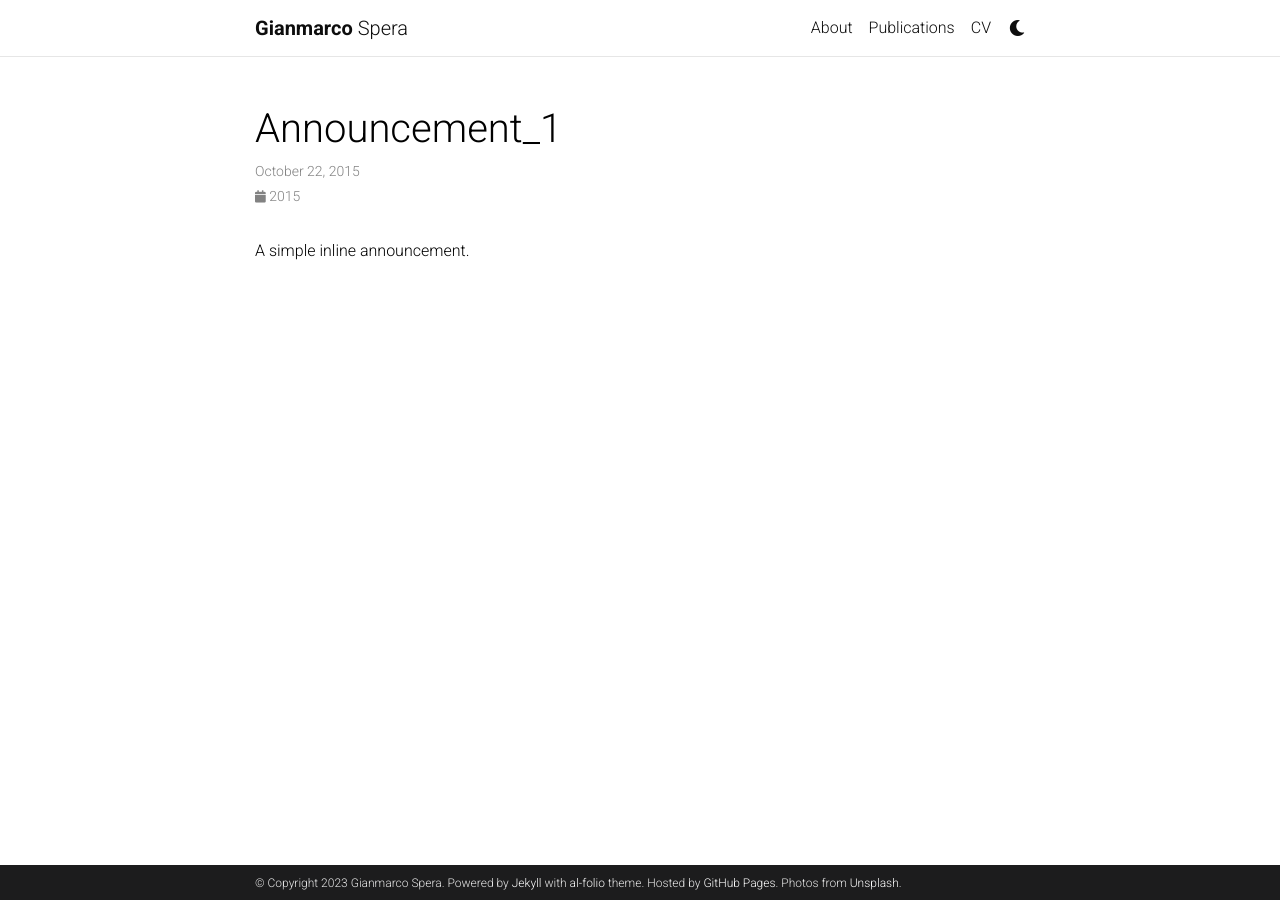
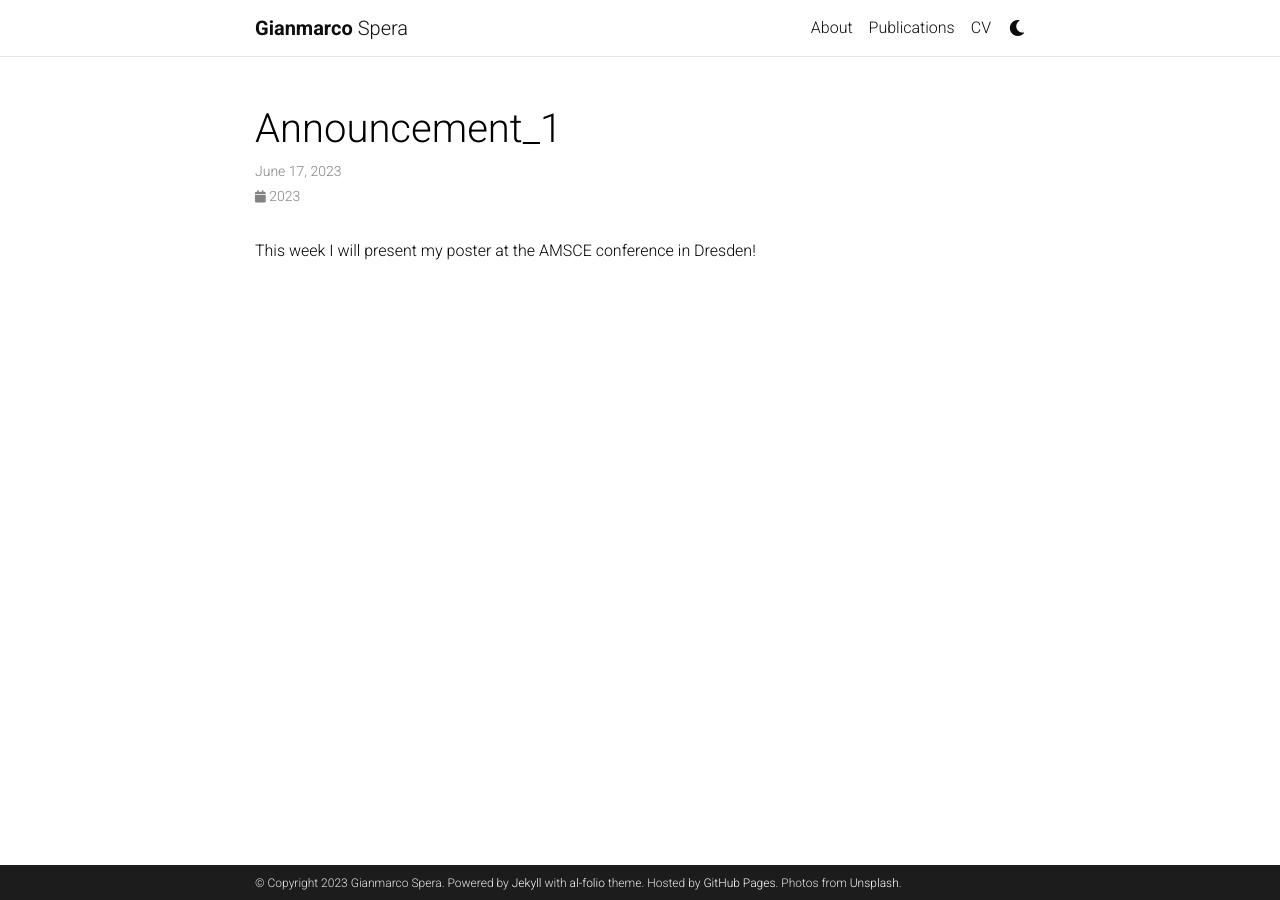
Before and after one commit to adinelli/albertodinelli.github.io, a Jekyll site: the page built from _news/announcement_1.md, in a window 1280 px wide. Built offline with Jekyll 4.4.1, drawn with Linux system fonts in a browser that asks for light colours; comment, search, counter and statistics services are not loaded; a style sheet for code colours, icons or effects is not loaded.

Commit message:
15-7-23: test announcement

```diff
--- a/_news/announcement_1.md
+++ b/_news/announcement_1.md
@@ -1,7 +1,7 @@
 ---
 layout: post
-date: 2015-10-22 15:59:00-0400
+date: 2023-06-17 15:59:00-0400
 inline: true
 ---
 
-A simple inline announcement.
+This week I will present my poster at the AMSCE conference in Dresden!
```
